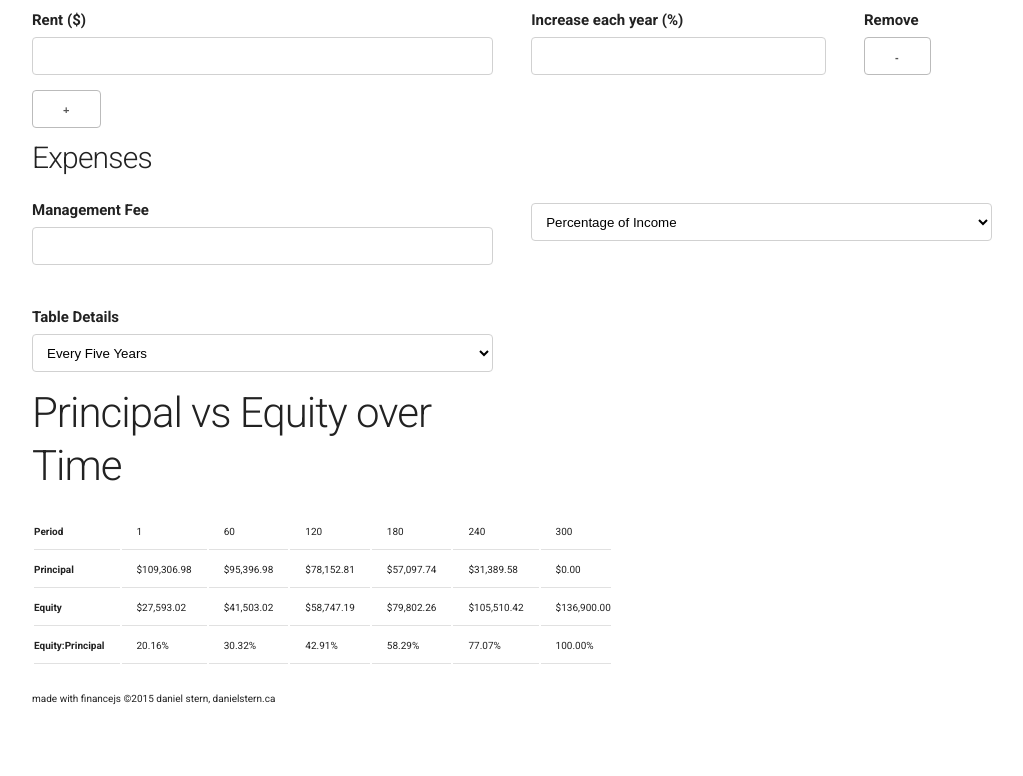
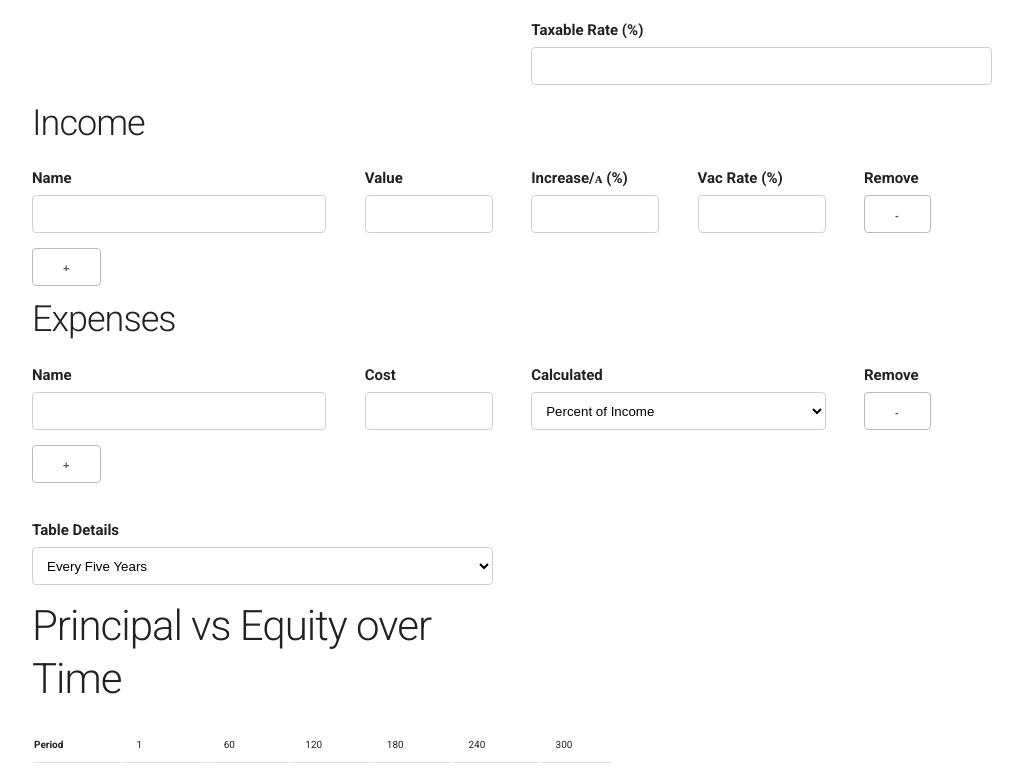
Before and after one commit to danielstern/financejs, a website: page index.html in a window 1280 px wide. Shown: the part 721-1497 px from the top of the page, without its empty margins (128-1151 px from the left). Before the commit the page ends 1461 px from the top, so only its background shows below. Drawn offline with Linux system fonts and the light colour scheme; files that its build step writes are made by us from their sources.

Commit message:
added more scaffolding. added handy delete for things

```diff
--- a/finance.js
+++ b/finance.js
@@ -133,6 +133,11 @@ var $$$ = {};
 				if (cost === undefined) {
 					return expenses[index];
 				}
+
+				if (cost === null) {
+					delete expenses[index];
+				}
+
 				expenses.push({
 					name:name,
 					cost:cost
@@ -158,6 +163,10 @@ var $$$ = {};
 			} else {
 				if (value === undefined) {
 					return incomes[index];
+				}
+
+				if (value === null) {
+					delete incomes[index];
 				}
 
 				incomes[index].value = value;
--- a/index.html
+++ b/index.html
@@ -45,15 +45,12 @@
 			<p>
 				Bean counter and number cruncher, at your service.
 			</p>
-			<h2>
-				Forecast
-			</h2>
 			<form>
 				<div class="row">
 					<div class="six columns">
-						<h4>
+						<h2>
 							Property Details
-						</h4>
+						</h2>
 					</div>
 				</div>
 				<div class="row">
@@ -94,32 +91,60 @@
 						<label for="down_payment">
 							Down Payment ($)
 						</label>
+						<input class="u-full-width" type="number" id="down_payment">
 
-						<input class="u-full-width" type="number" id="down_payment">
 						<label for="property_tax">
 							Property Tax / ᴀ ($)
 						</label>
 						<input class="u-full-width" type="number" id="property_tax">
+
+						<label for="property_tax">
+							Net Depreciable Percentage
+						</label>
+						<input class="u-full-width" type="number" id="property_tax">
+						<p>Includes rate and percentage of property that is depreciable.  <span title="If the property costs $200000, and the land is worth $100000, and the depreciation on the property is 4%, this number should be entered as 2">(!)</span></p>
+
+						<label for="property_tax">
+							Taxable Rate (%)
+						</label>
+						<input class="u-full-width" type="number" id="property_tax">
+					</div>
+				</div>
+
+
+				<div class="row">
+					<div class="six columns">
+						<h3>
+						Income
+						</h3>
 					</div>
 				</div>
 				<div class="row">
-					<div class="six columns">
-						<h4>
-						Income
-						</h4>
-					</div>
-				</div>
-				<div class="row">
-					<div class="six columns">
-						<label for="rent">
-							Rent ($)
+					<div class="four columns">
+						<label for="income_name">
+							Name
 						</label>
-						<input class="u-full-width" type="number" id="rent">
+						<input class="u-full-width" type="number" id="income_name">
 
 					</div>
-					<div class="four columns">
+					<div class="two columns">
+						<label for="income_value">
+							Value
+						</label>
+						<input class="u-full-width" type="number" id="income_value">
+
+					</div>
+					<div class="two columns">
 						<label for="rent_increase">
-							Increase each year (%)
+							Increase/ᴀ (%)
+						</label>
+						<input class="u-full-width" type="number" id="rent_increase">
+
+						</select>
+					</div>
+					<div class="two columns">
+						<label for="rent_increase">
+							Vac Rate (%)
 						</label>
 						<input class="u-full-width" type="number" id="rent_increase">
 
@@ -145,31 +170,48 @@
 
 				<div class="row">
 					<div class="six columns">
-						<h4>
+						<h3>
 						Expenses
-						</h4>
+						</h3>
+					</div>
+				</div>
+				<div class="row">
+					<div class="four columns">
+						<label for="">
+							Name
+						</label>
+						<input class="u-full-width" type="number" id="prop_name">
+					</div>
+					<div class="two columns">
+						<label for="">
+							Cost
+						</label>
+						<input class="u-full-width" type="number" id="prop_name">
+					</div>
+					<div class="four columns">
+
+						<label for="prop_type">Calculated</label>
+						<select class="u-full-width" id="prop_type">
+						<option value="Option 1">Percent of Income</option>
+						<option value="Option 1">Percent of Value</option>
+						<option value="Option 1">Flat Rate</option>
+						</select>
+					</div>
+					<div class="two columns">
+						<label for="remove field">
+							Remove
+						</label>
+						<button>
+							-
+						</button>
+
+						</select>
 					</div>
 				</div>
 				<div class="row">
 					<div class="six columns">
-						<label for="">
-							Management Fee
-						</label>
-						<input class="u-full-width" type="number" id="prop_name">
+						<button>+</button>
 					</div>
-					<div class="six columns">
-
-						<label for="prop_type"></label>
-						<select class="u-full-width" id="prop_type">
-						<option value="Option 1">Percentage of Income</option>
-						<option value="Option 1">Condominium/Co-ownership</option>
-						<option value="Option 2">Single Residential</option>
-						<option value="Option 3">Multiple Residential</option>
-						<option value="Option 3">Raw Land</option>
-						</select>
-					</div>
-
-
 				</div>
 			</form>
 		</div>
```
